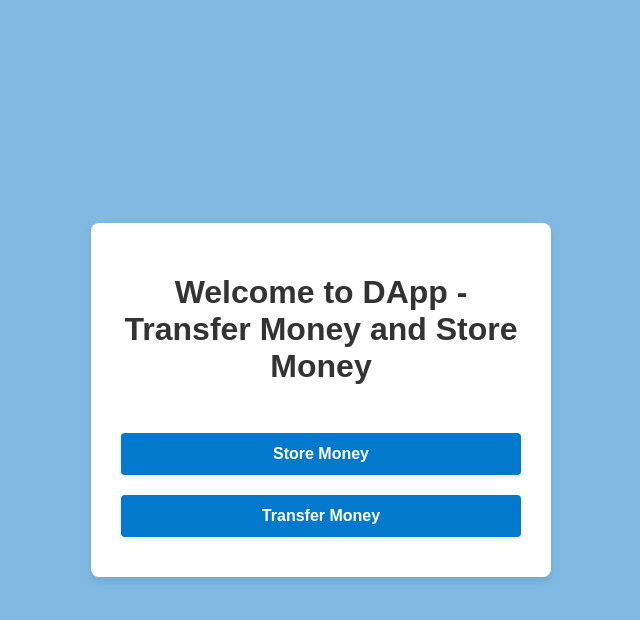
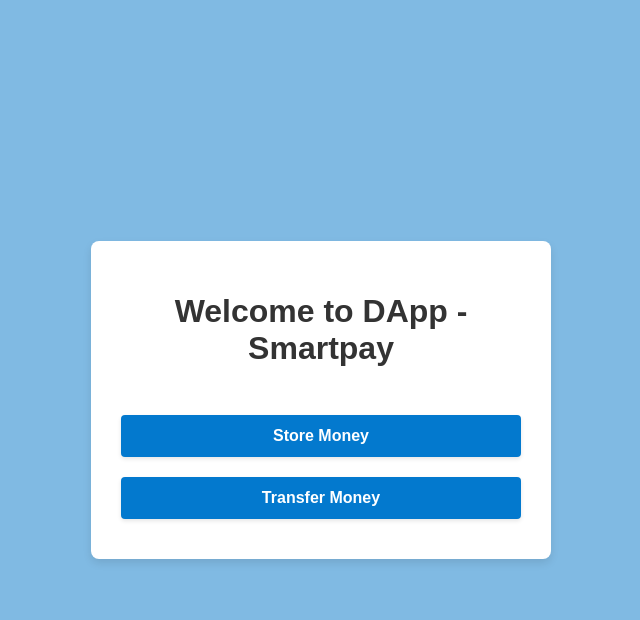
Before and after one commit to Tangleaphne/DAppSC6113, a Flask app: page / in a window 1280 px wide. Shown: the top 620 px of the page, without its empty margins (319-959 px from the left). Run offline with Flask 3, Linux system fonts and the light colour scheme; some libraries are stand-ins or nearby versions.

Commit message:
Smartpay

```diff
--- a/templates/index.html
+++ b/templates/index.html
@@ -62,7 +62,7 @@
 
 <body>
 <div class="container">
-<h1>Welcome to DApp - Transfer Money and Store Money</h1>
+<h1>Welcome to DApp - Smartpay</h1>
 <br>
 <form action = "/store_money" method="post">
     <!-- <input type="submit" value="Store Money"> -->
--- a/templates/transfer_money.html
+++ b/templates/transfer_money.html
@@ -72,7 +72,7 @@
 
 <body>
 <div class="container">
-<h2>Welcome to Transfer Money v1</h2>
+<h2>Welcome to Transfer Money</h2>
 
 <input type="text" id="payer_id" placeholder="Please enter payer address">
 <input type="text" id="payee_id" placeholder="Please enter payee address">
```
